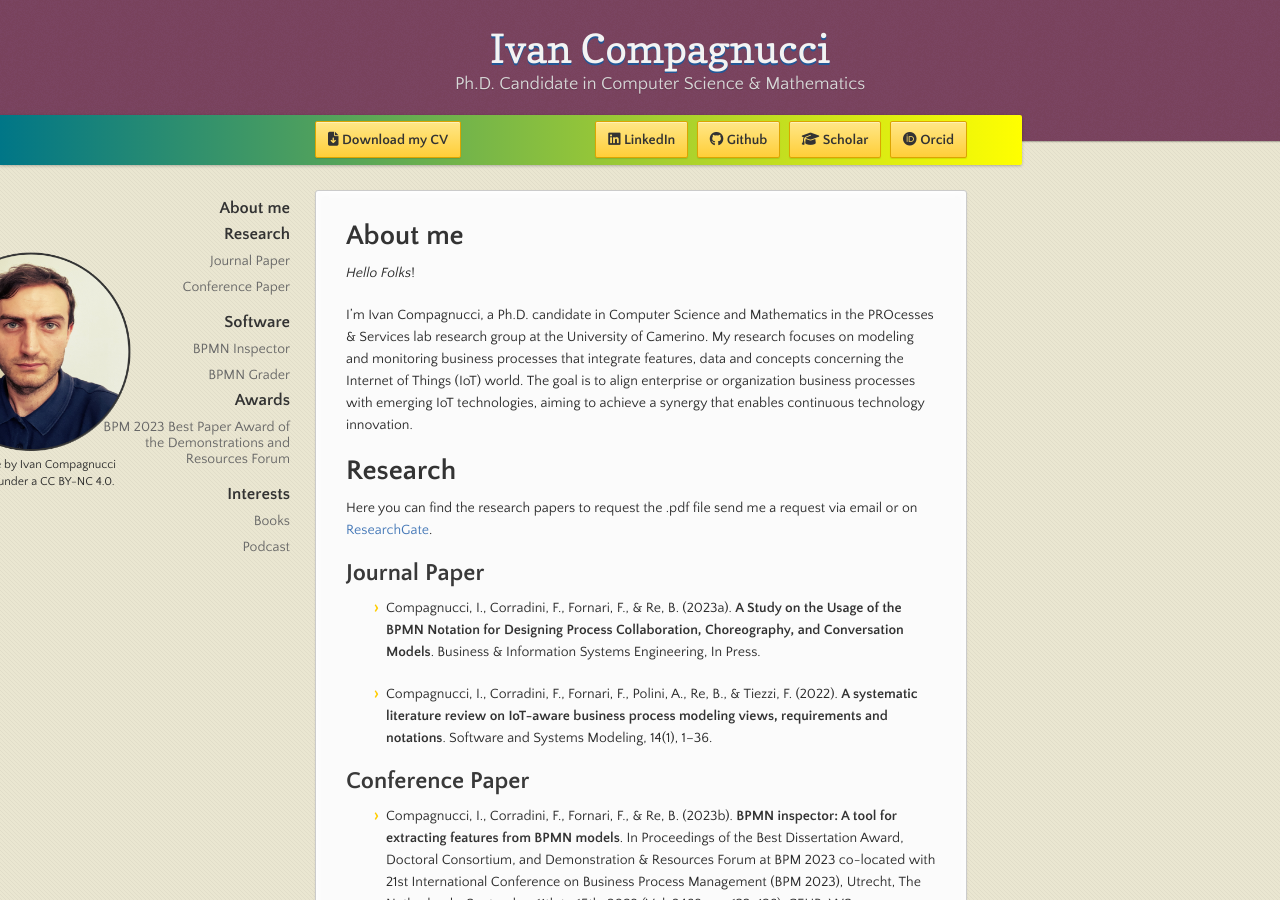
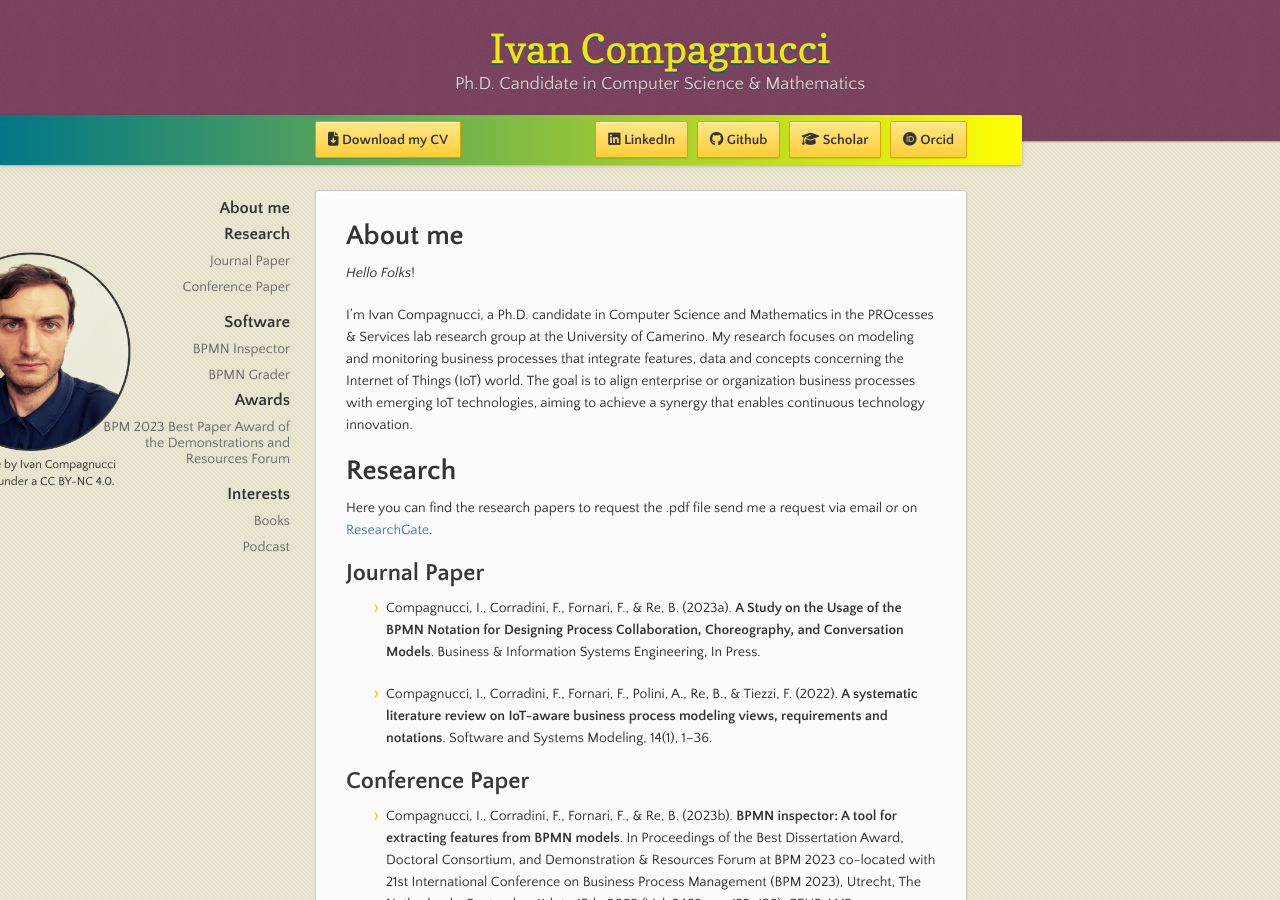
Before and after one commit to IvanComp/IvanComp.github.io, a Jekyll site: the page built from index.md, in a window 1280 px wide and 900 px high. Built offline with Jekyll 4.4.1, drawn with Linux system fonts in a browser that asks for light colours; nearby versions of some CDN libraries; our own code applies the rules of GitHub Pages for plain Markdown files.

Commit message:
Changes on the colors

```diff
--- a/_layouts/default.html
+++ b/_layouts/default.html
@@ -5,8 +5,7 @@
   <head>
     <meta charset="utf-8">
     <meta http-equiv="X-UA-Compatible" content="IE=edge">
-
-{% seo %}
+    {% seo %}
     <link rel="stylesheet" href="{{ '/assets/css/style.css?v=' | append: site.github.build_revision | relative_url }}">
     <script src="https://code.jquery.com/jquery-3.3.0.min.js" integrity="sha256-RTQy8VOmNlT6b2PIRur37p6JEBZUE7o8wPgMvu18MC4=" crossorigin="anonymous"></script>
     <script src="{{ '/assets/js/main.js' | relative_url }}"></script>
@@ -20,7 +19,7 @@
   <body>
 
   <header>
-          <h1>Ivan Compagnucci</h1>
+          <h1 style="color: #F1E700">Ivan Compagnucci</h1>
           <p>{{ page.description | default: site.description | default: site.github.project_tagline }}</p>
   </header>
 
```
